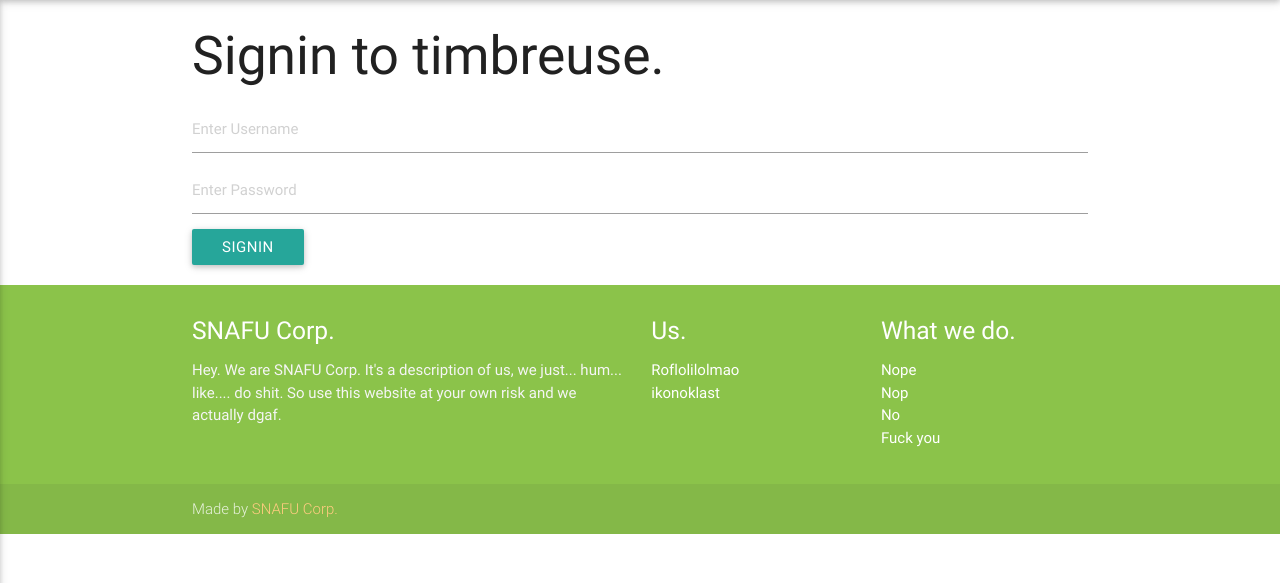
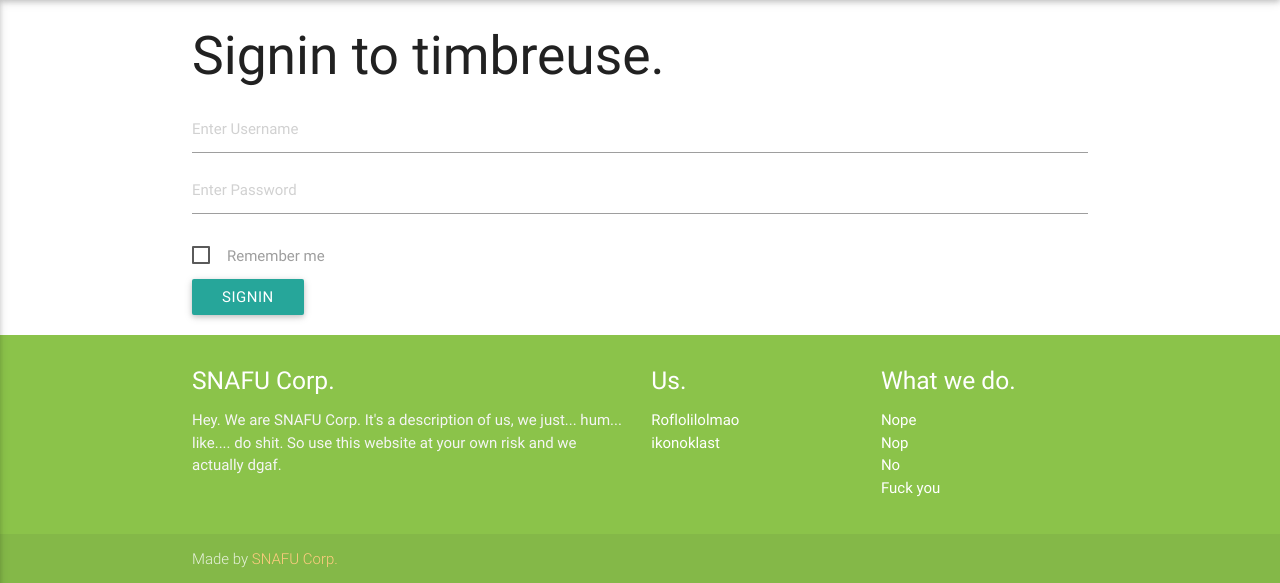
Before and after one commit to megaturbo/timbreuse, a Flask app: page /login in a window 1280 px wide. Shown: the part 64-647 px from the top of the page. Run offline with Flask 2, Linux system fonts and the light colour scheme; some libraries are stand-ins or nearby versions.

Commit message:
REMEMBER ME ?

```diff
--- a/templates/login.html
+++ b/templates/login.html
@@ -8,14 +8,16 @@
             placeholder="Enter Username" required>
         </div>
     </div>
-
     <div class="control-group">
         <div class="controls">
           <input type="password" id="password" name="password" class="input-xlarge"
             placeholder="Enter Password" required>
         </div>
     </div>
-
+    <p>
+      <input type="checkbox" id="remember_me" name="remember_me" />
+      <label for="remember_me">Remember me</label>
+    </p>
     <div class="control-group">
         <div class="controls">
           <button type="submit" class="btn btn-success">Signin</button>
```
